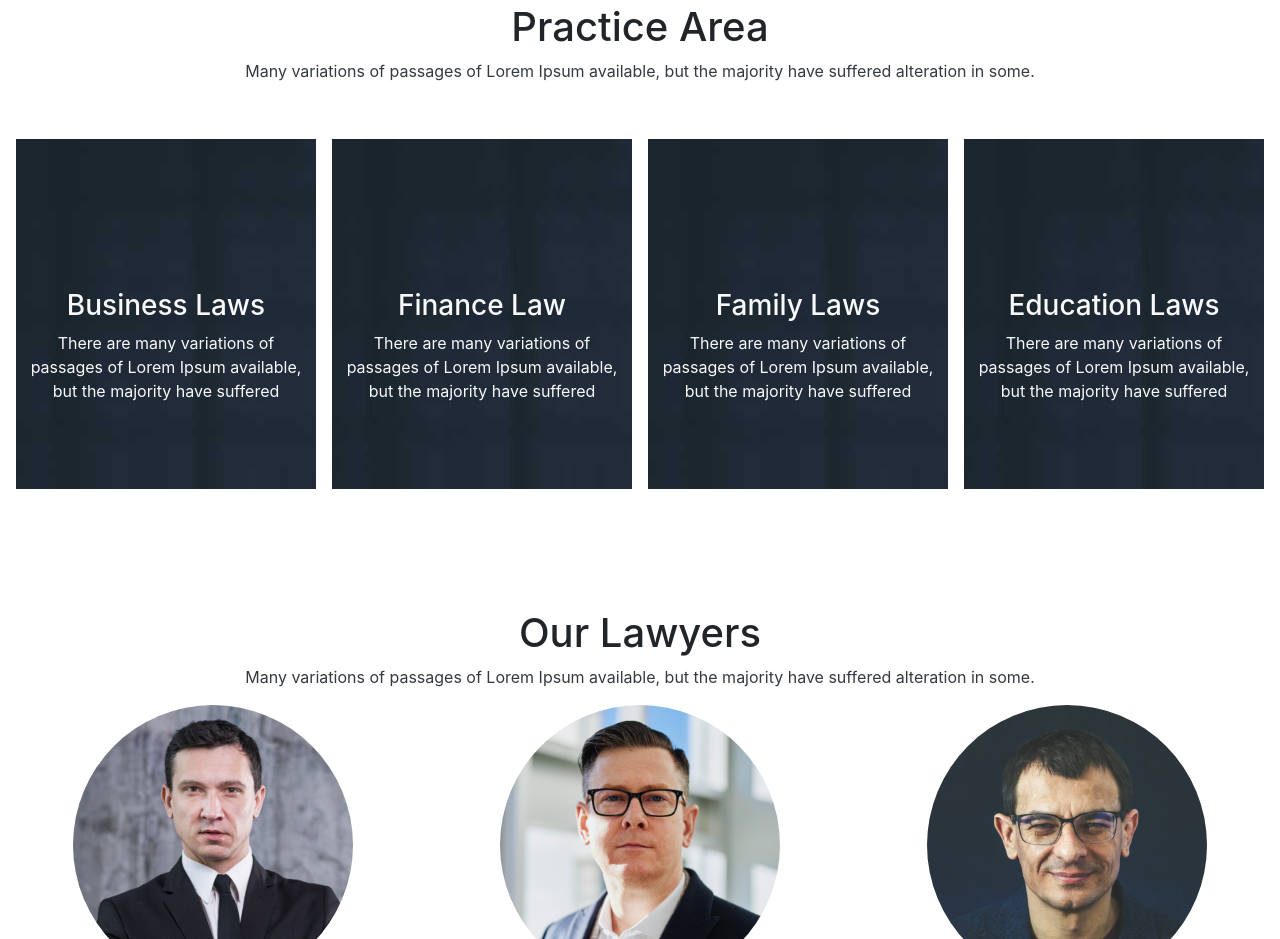
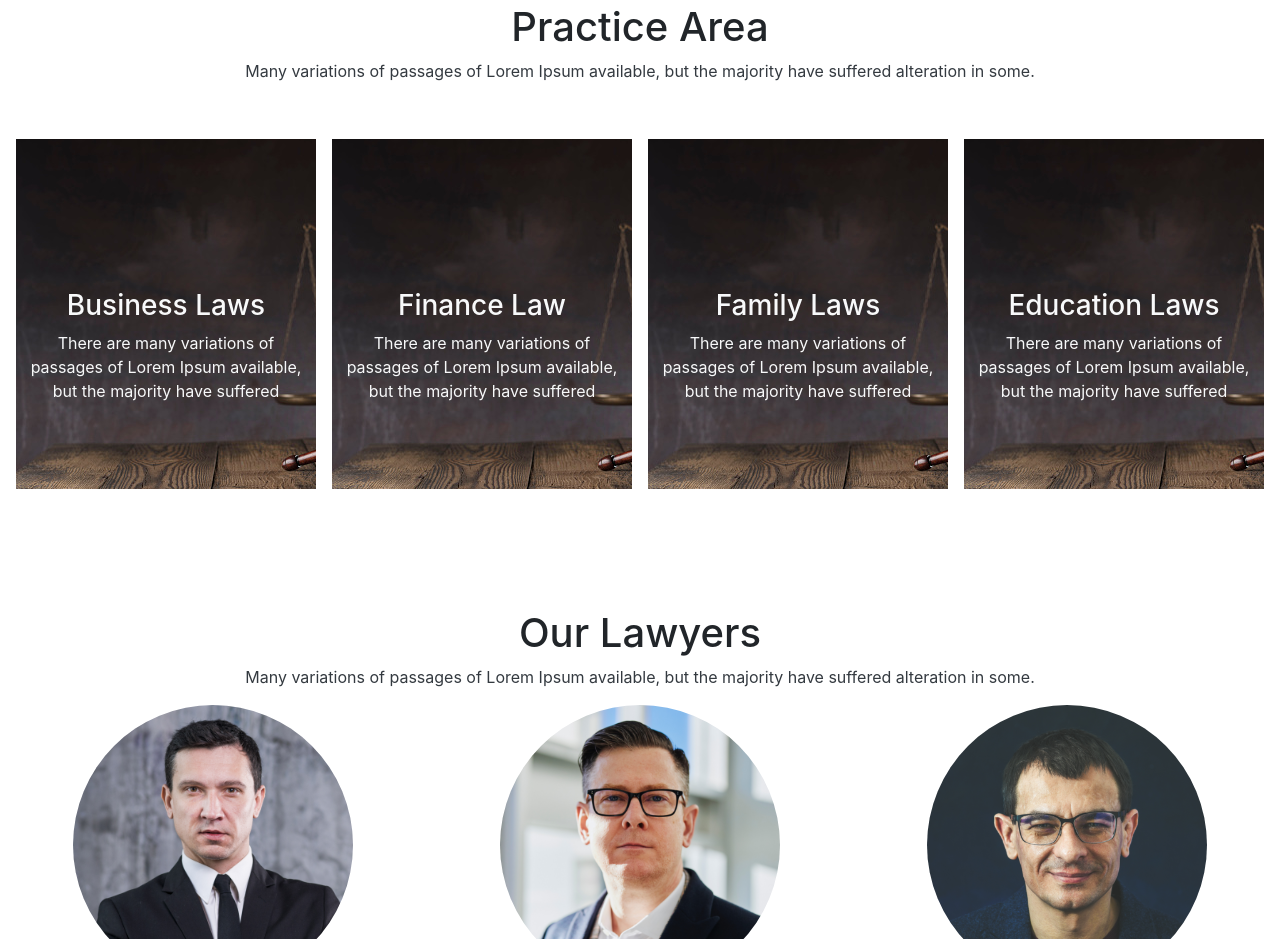
Before and after one commit to aksangha2/lawyer_page, a plain HTML site: page index.html in a window 1280 px wide. Shown: the part 1638-2577 px from the top of the page. Drawn offline with nearby package versions, Linux system fonts and the light colour scheme.

Commit message:
practice

```diff
--- a/index.html
+++ b/index.html
@@ -107,22 +107,22 @@
         suffered alteration in some.</p>
 </div>
 <div class="row d-flex flex-wrap justify-content-center mw-100 ml-2 mr-2 mt-5">
-    <div class="columns_4 col bg-dark text-light m-2">
+    <div class="columns_4 col bg-dark text-light m-2" style="background-image:url(bg_img_3.jpg);">
         <h3 class="text-center">Business Laws</h3>
         <p class="text-center">There are many variations of passages of Lorem Ipsum available, but the majority have suffered</p>
         <div class="text-center link_x"><a class="text-warning" href="#">Learn More</a></div>
     </div>
-    <div class="columns_4 col bg-dark text-light m-2">
+    <div class="columns_4 col bg-dark text-light m-2" style="background-image: url(bg_img_3.jpg);">
         <h3 class="text-center">Finance Law</h3>
         <p class="text-center">There are many variations of passages of Lorem Ipsum available, but the majority have suffered</p>
         <div class="text-center link_x"><a class="text-warning" href="#">Learn More</a></div>
     </div>
-    <div class="columns_4 col bg-dark text-light m-2">
+    <div class="columns_4 col bg-dark text-light m-2" style="background-image: url(bg_img_3.jpg);">
         <h3 class="text-center">Family Laws</h3>
         <p class="text-center">There are many variations of passages of Lorem Ipsum available, but the majority have suffered</p>
         <div class="text-center link_x"><a class="text-warning" href="#">Learn More</a></div>
     </div>
-    <div class="columns_4 col bg-dark text-light m-2">
+    <div class="columns_4 col bg-dark text-light m-2" style="background-image: url(bg_img_3.jpg);">
         <h3 class="text-center">Education Laws</h3>
         <p class="text-center">There are many variations of passages of Lorem Ipsum available, but the majority have suffered</p>
         <div class="text-center link_x"><a class="text-warning" href="#">Learn More</a></div>
```
Also changed, not shown: bg_img_3.jpg (added).
